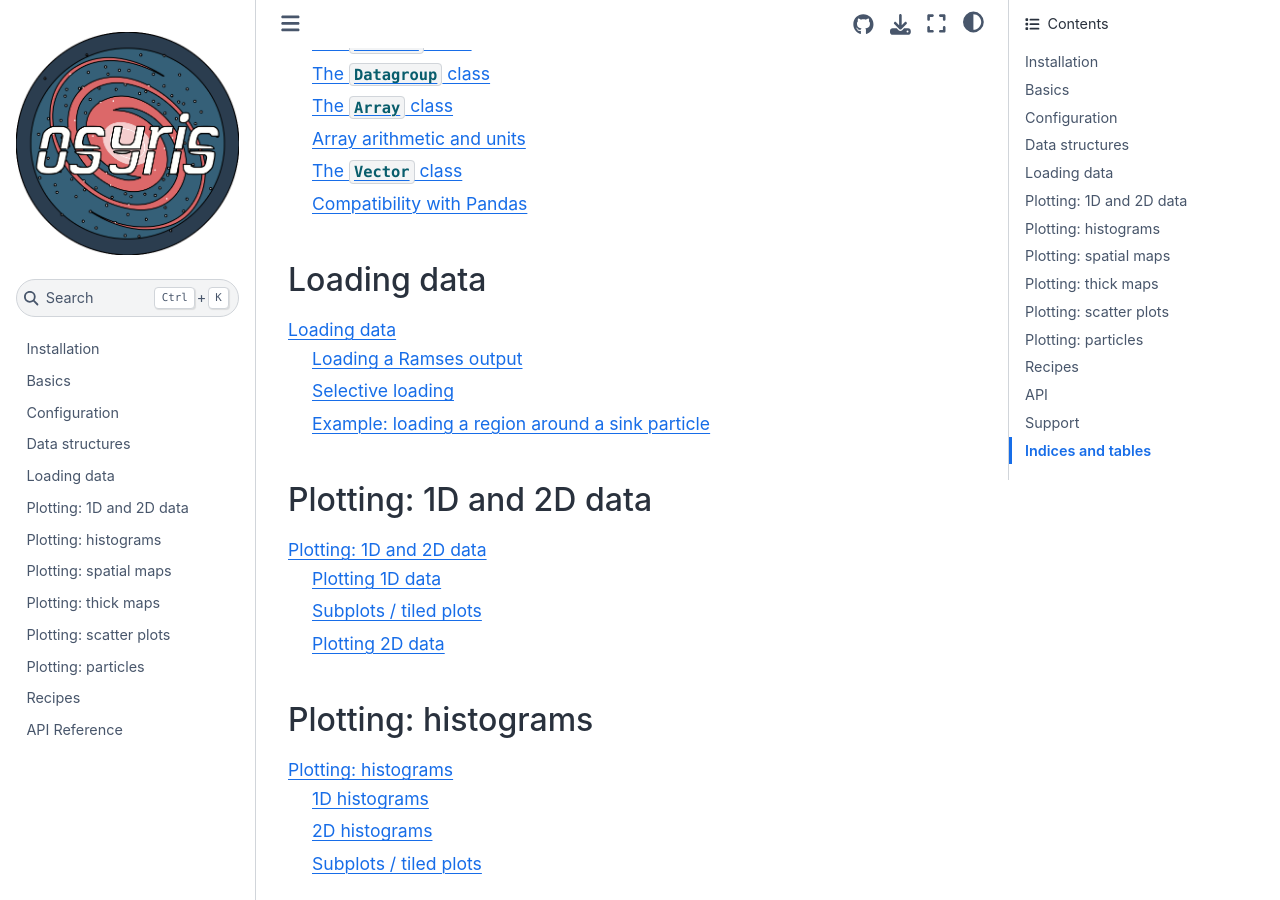
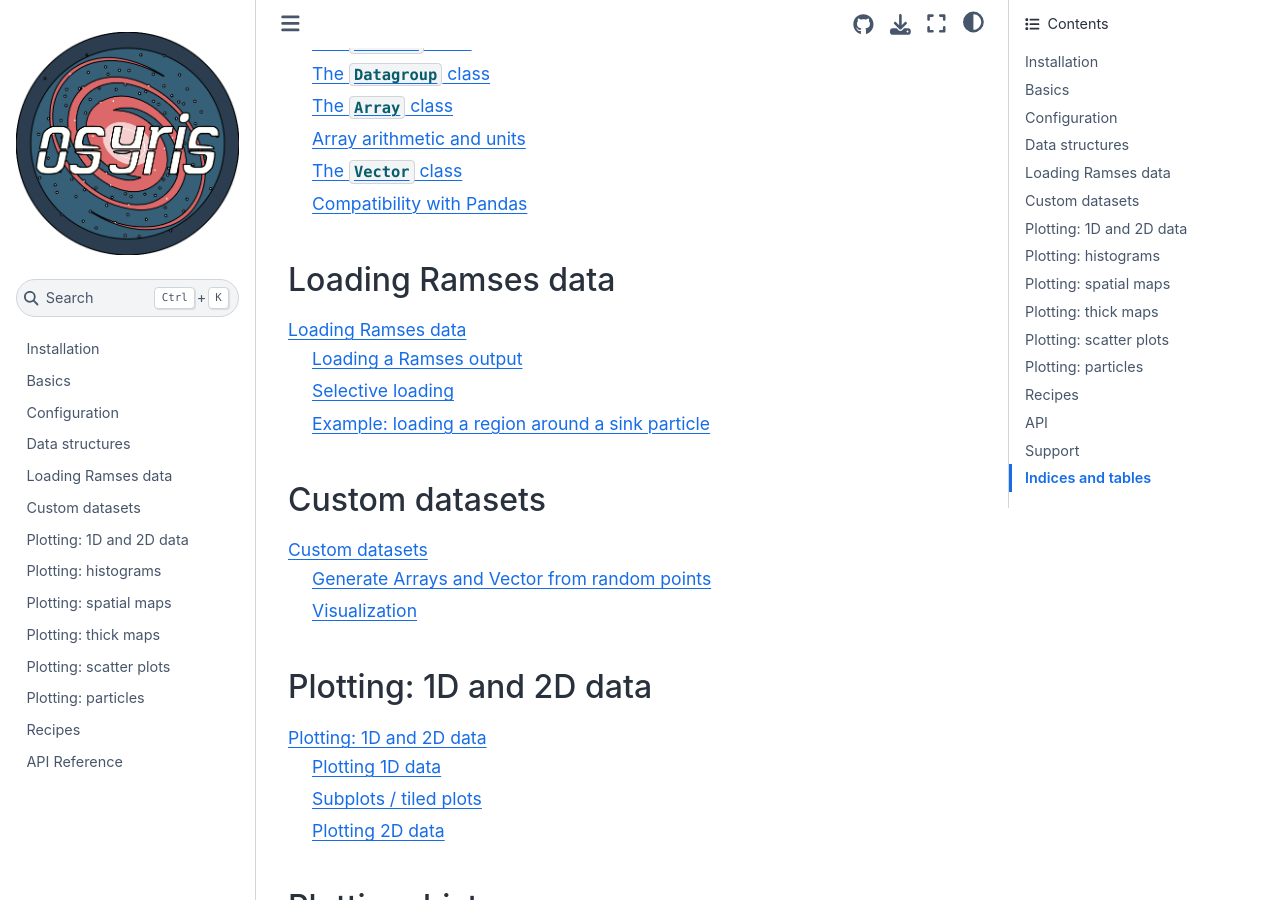
Before and after one commit to osyris-project/osyris, a Sphinx documentation site: the page built from docs/index.rst, in a window 1280 px wide and 900 px high, scrolled down 1670 px. Built offline with Sphinx 7.4.7 and the Sphinx Book theme 1.1.4, drawn with Linux system fonts in a browser that asks for light colours.

Commit message:
add notebook on how to build non ramses datasets

```diff
--- a/docs/index.rst
+++ b/docs/index.rst
@@ -59,13 +59,21 @@ Data structures
 
    data_structures
 
-Loading data
-============
+Loading Ramses data
+===================
 
 .. toctree::
    :maxdepth: 2
 
    loading_data
+
+Custom datasets
+===================
+
+.. toctree::
+   :maxdepth: 2
+
+   custom_datasets
 
 Plotting: 1D and 2D data
 ========================
```
Also changed, not shown: docs/custom_datasets.ipynb (added), docs/loading_data.ipynb.
